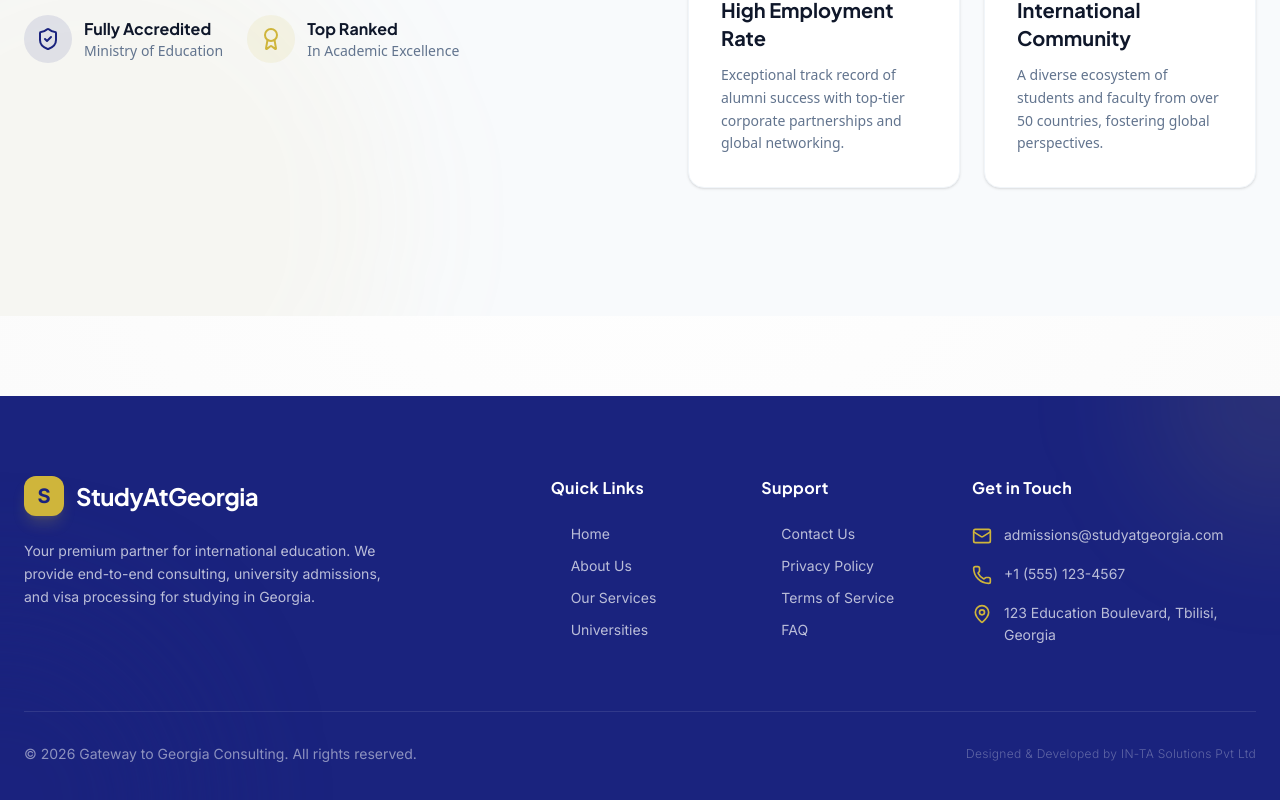
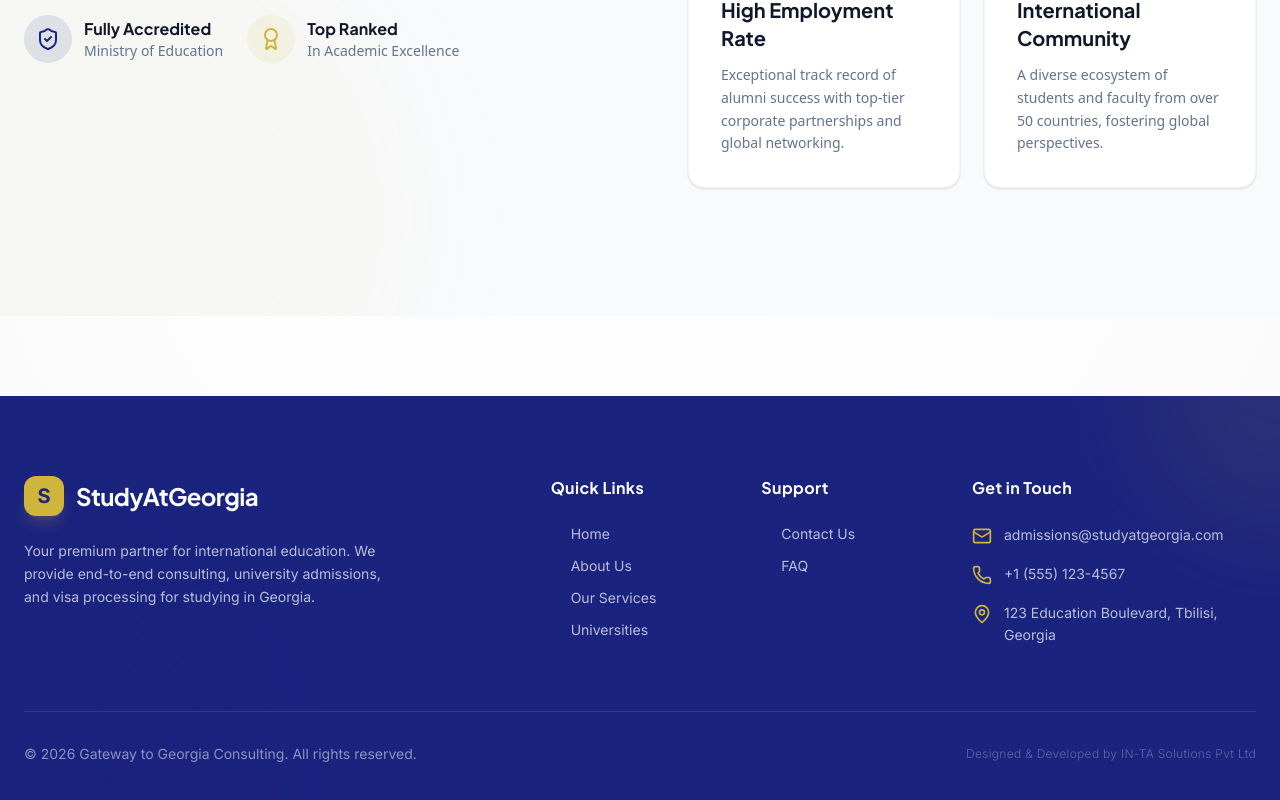
Before and after one commit to Intasolutions/Study_At_Georgia, a Next.js app in the folder frontend/: page / in a window 1280 px wide. Shown: the part 1378-2178 px from the top of the page. Built offline with nearby package versions, Linux system fonts and the light colour scheme; no server answers.

Commit message:
style: remove privacy policy and terms from footer

```diff
--- a/frontend/src/components/Footer.tsx
+++ b/frontend/src/components/Footer.tsx
@@ -130,8 +130,6 @@ export default function Footer({ initialContent = {} }: { initialContent?: Recor
             <ul className="space-y-3">
               {[
                 { name: 'Contact Us', href: '/contact' },
-                { name: 'Privacy Policy', href: '#' },
-                { name: 'Terms of Service', href: '#' },
                 { name: 'FAQ', href: '/contact' },
               ].map((link) => (
                 <li key={link.name}>
```
